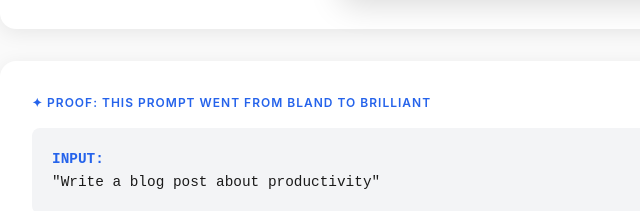
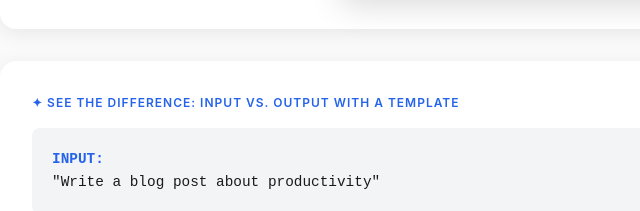
Before and after one commit to majh777/ai-prompt-templates, a plain HTML site: page index.html in a window 1280 px wide. Shown: the part 2769-2980 px from the top of the page, 0-640 px from the left. Drawn offline with Linux system fonts and the light colour scheme.

Commit message:
fix: relabel hero proof section to honest 'SEE THE DIFFERENCE' language

```diff
--- a/index.html
+++ b/index.html
@@ -715,7 +715,7 @@
         </div>
 
         <div class="hero-proof">
-            <div class="proof-label">✦ PROOF: This prompt went from bland to brilliant</div>
+            <div class="proof-label">✦ SEE THE DIFFERENCE: Input vs. Output with a template</div>
             <div class="prompt-box">
                 <strong>INPUT:</strong><br>
                 "Write a blog post about productivity"
```
